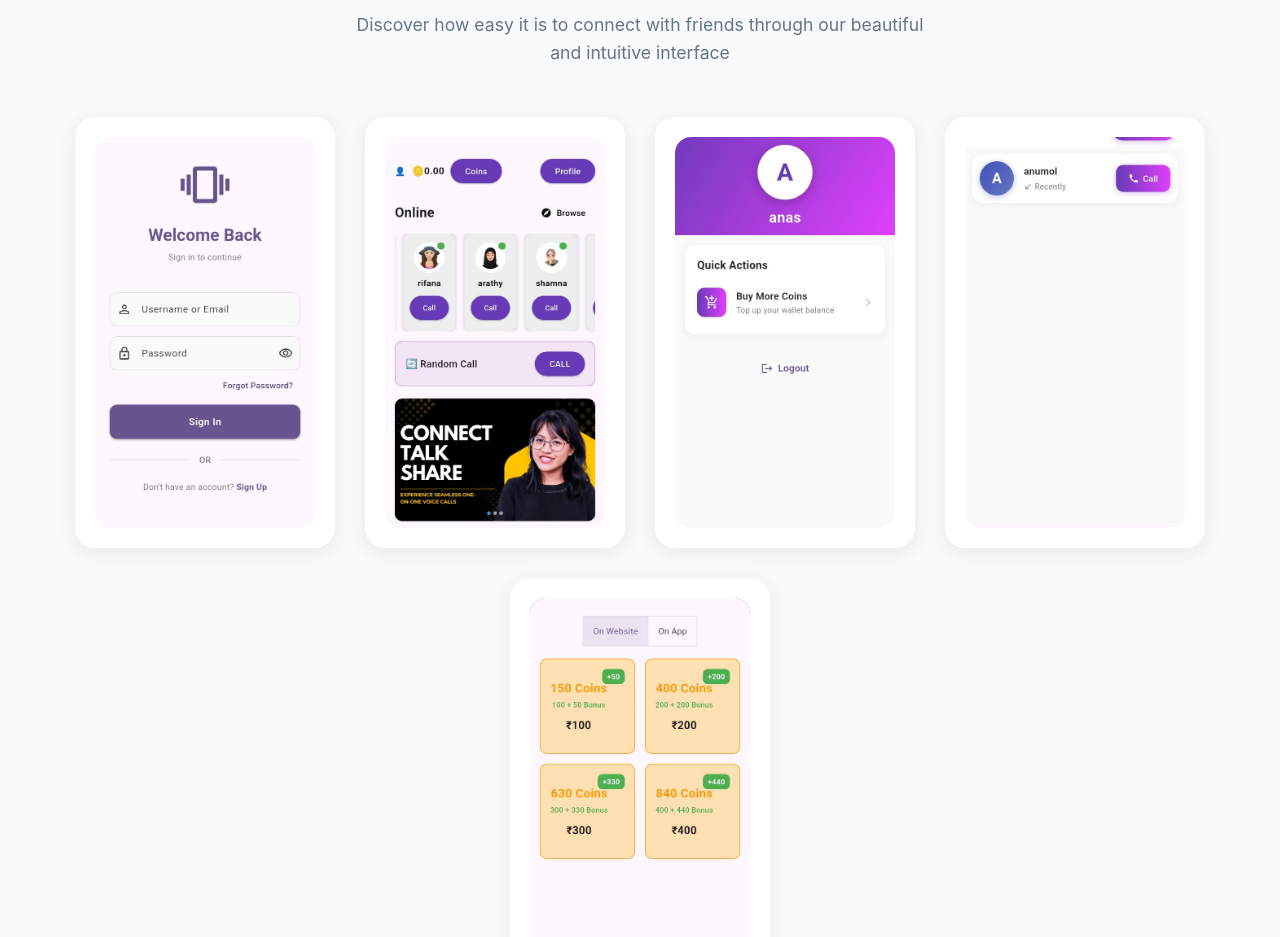
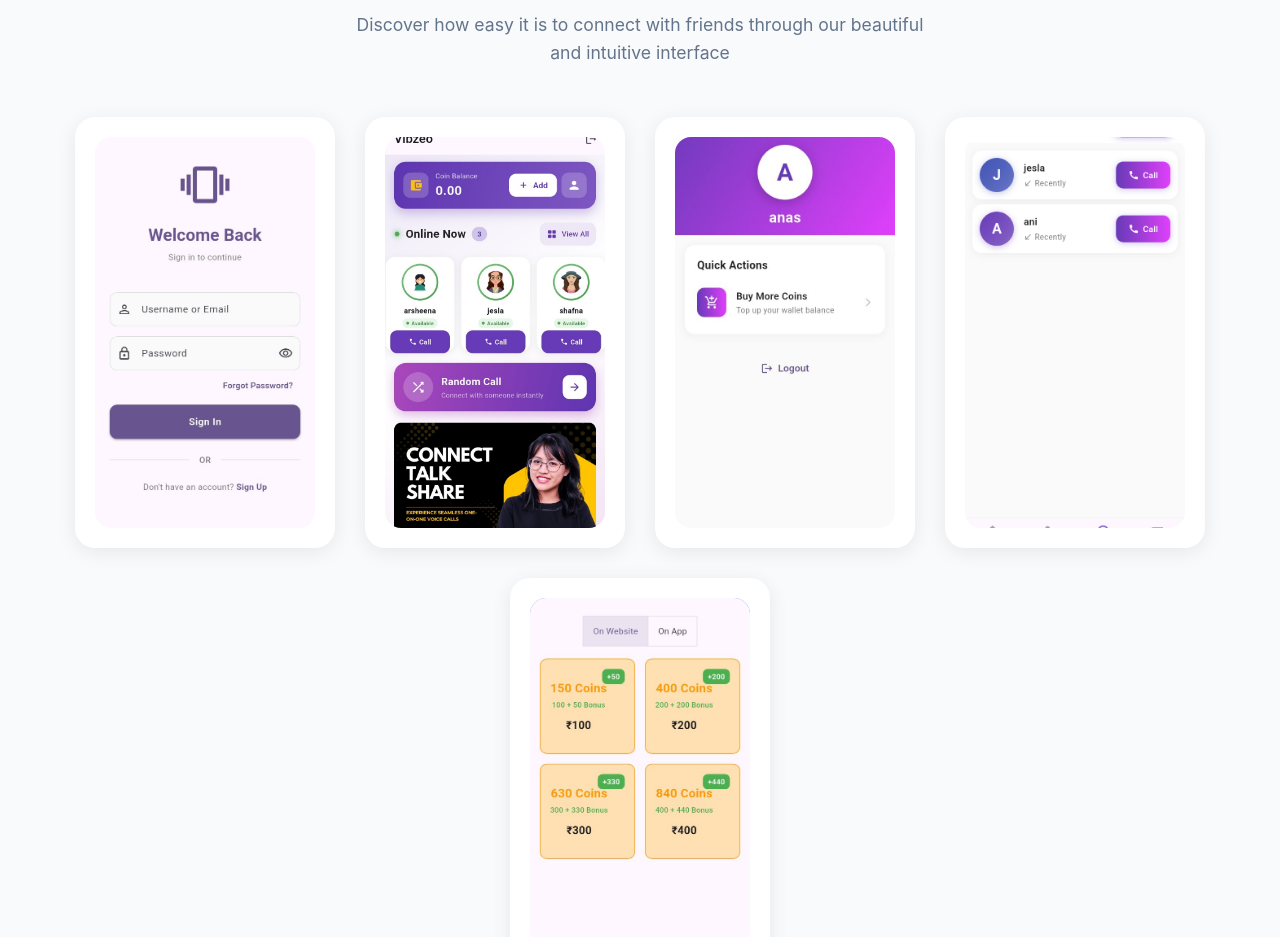
Before and after one commit to Techno-Official/vibezone-payment-page, a plain HTML site: page index.html in a window 1280 px wide. Shown: the part 840-1777 px from the top of the page. Drawn offline with Linux system fonts and the light colour scheme.

Commit message:
changing screenshots

```diff
--- a/index.html
+++ b/index.html
@@ -649,7 +649,7 @@
 
             <div class="screenshot-item">
                 <div class="screenshot-placeholder has-image">
-                    <img src="images/screenshots/Screenshotseven.jpg" alt="Voice Calling Interface"
+                    <img src="images/screenshots/appscreenshot.jpg" alt="Voice Calling Interface"
                         class="screenshot-image" />
                 </div>
 
@@ -665,7 +665,7 @@
 
             <div class="screenshot-item">
                 <div class="screenshot-placeholder has-image">
-                    <img src="images/screenshots/Screenshotfour.jpg" alt="Voice Calling Interface"
+                    <img src="images/screenshots/appscreenshot1.png" alt="Voice Calling Interface"
                         class="screenshot-image" />
                 </div>
 
```
Also changed, not shown: images/screenshots/appscreenshot.jpg (added), images/screenshots/appscreenshot1.png (added), images/screenshots/appscreenshot2.png (added).
